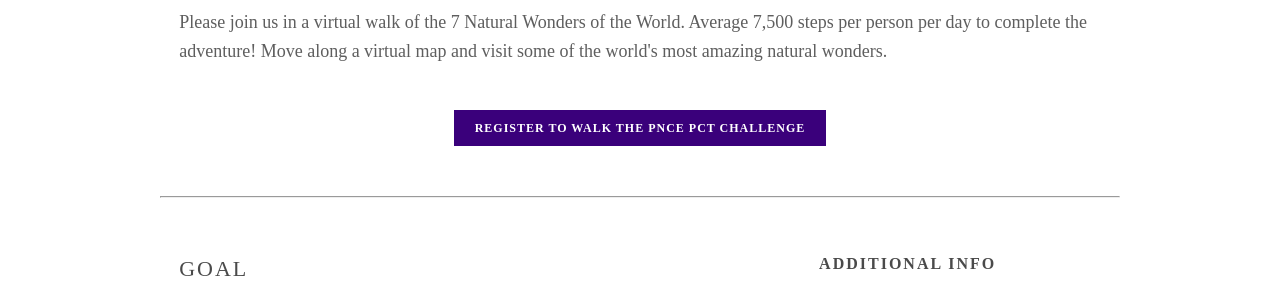
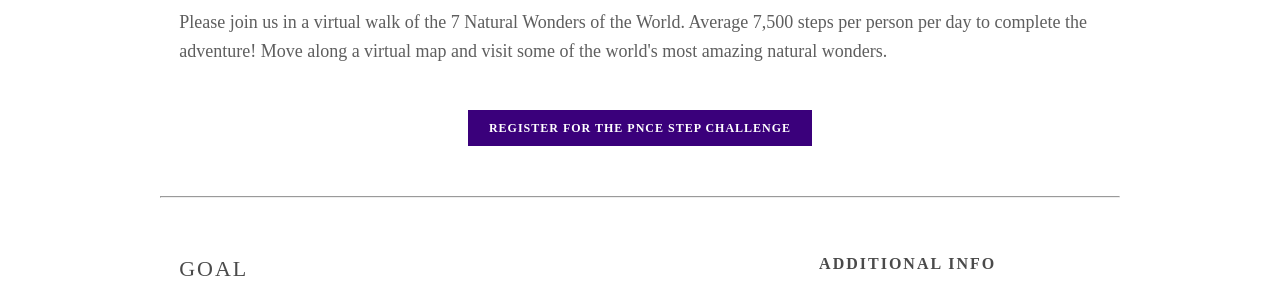
Before and after one commit to pncehwt/pncehwt.github.io, a Jekyll site: the page built from wellness.md, in a window 1280 px wide. Shown: the part 332-626 px from the top of the page. Built offline with Jekyll 4.4.1, drawn with Linux system fonts in a browser that asks for light colours; some web fonts are replaced.

Commit message:
Updated wording on PNCE step challenge call to action button

```diff
--- a/wellness.md
+++ b/wellness.md
@@ -25,7 +25,7 @@ layout: default
     </div>
     <div class="row">
         <div class="col-12 text-center">
-            <a href="https://pncehwt.walkertracker.com/" target="_blank" class="call-to-action">Register to Walk the PNCE PCT Challenge</a>
+            <a href="https://pncehwt.walkertracker.com/" target="_blank" class="call-to-action">Register for the PNCE step Challenge</a>
         </div>
     </div>
     <hr />
```
